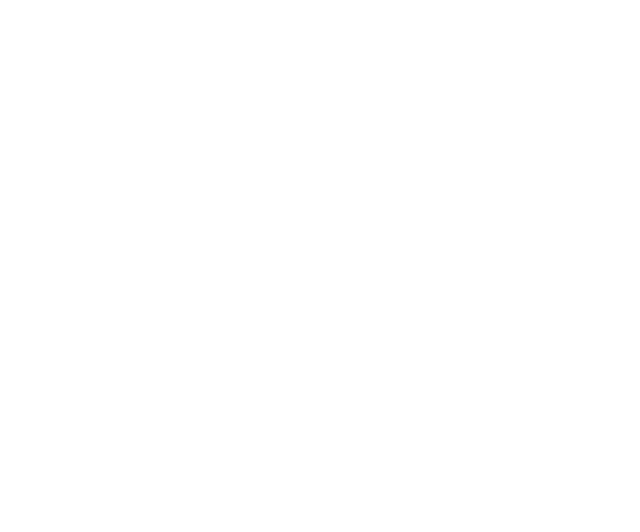
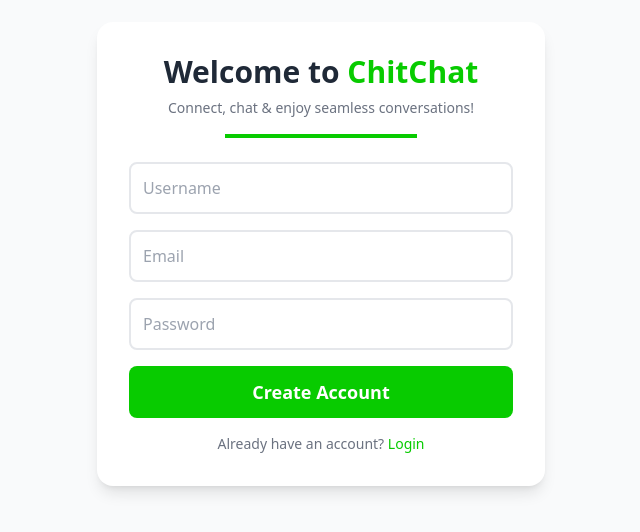
Before and after one commit to Rushwan07/Real-Time-Chatting-App, a React (Vite) app in the folder Frontend/: page /signup in a window 1280 px wide. Before the commit this address had no page. Shown: the part 146-678 px from the top of the page, without its empty margins (319-959 px from the left). Built offline with nearby package versions, Linux system fonts and the light colour scheme.

Commit message:
Changes in Navbar and Login, Signup

```diff
--- a/Frontend/src/App.jsx
+++ b/Frontend/src/App.jsx
@@ -8,6 +8,8 @@ import {
   Route,
   useParams,
 } from "react-router-dom";
+import Signup from "./pages/Signup";
+import Login from "./pages/Login";
 
 function App() {
   const [Id, setId] = useState(null);
@@ -18,6 +20,10 @@ function App() {
   }
   return (
     <Router>
+      <Routes>
+        <Route path="/signup" element={<Signup />} />
+        <Route path="/login" element={<Login />} />
+      </Routes>
       <div className="block lg:hidden">
         <Routes>
           <Route path="/" element={<Mobile />} />
--- a/Frontend/src/components/mobile/navbar.jsx
+++ b/Frontend/src/components/mobile/navbar.jsx
@@ -8,8 +8,15 @@ const Navbar = () => {
         <div className="">
           <h4 className="text-[2rem] font-bold text-[#08CB00]">ChitChat</h4>
         </div>
-        <div className="">
-          <MoreVertOutlinedIcon />
+        <div className="flex items-center gap-3 p-2 bg-white transition-shadow duration-300 cursor-pointer">
+          <h1 className="text-[1.3rem] font-semibold text-gray-800">David</h1>
+          <div className="w-[40px] h-[40px] rounded-full overflow-hidden border-2 border-[#08CB00]">
+            <img
+              className="w-full h-full object-cover"
+              src="https://images.pexels.com/photos/9604299/pexels-photo-9604299.jpeg?_gl=1*xfu4kg*_ga*NjM2NzQyODgxLjE2Njg2MDcxNjc.*_ga_8JE65Q40S6*czE3NTYxMzI1OTckbzU4JGcxJHQxNzU2MTMyNjM2JGoyMSRsMCRoMA.."
+              alt="profile"
+            />
+          </div>
         </div>
       </div>
       <div className="relative w-full">
@@ -19,7 +26,7 @@ const Navbar = () => {
         <input
           type="text"
           placeholder="Search Friend"
-          className="border bg-[#D3DAD9] focus:outline-none w-full h-[50px] rounded-[30px] pl-10 pr-3 placeholder:text-gray-500"
+          className="border bg-[#D3DAD9] focus:outline-none w-full h-[50px] rounded pl-10 pr-3 placeholder:text-gray-500"
         />
       </div>
     </div>
--- /dev/null
+++ b/Frontend/src/pages/Login.jsx
@@ -0,0 +1,54 @@
+import React from "react";
+import { Link } from "react-router-dom";
+
+const Login = () => {
+  return (
+    <div className="flex justify-center items-center min-h-screen bg-gray-50">
+      <div className="bg-white shadow-lg rounded-2xl p-8 w-full max-w-md">
+        {/* Heading */}
+        <div className="text-center">
+          <h1 className="text-3xl font-bold text-gray-800">
+            Welcome to <span className="text-[#08CB00]">ChitChat</span>
+          </h1>
+          <p className="text-gray-500 mt-2 text-sm">
+            Connect, chat & enjoy seamless conversations!
+          </p>
+          <hr className="border-[#08CB00] border-2 mt-4 w-1/2 mx-auto" />
+        </div>
+
+        {/* Form */}
+        <div className="flex flex-col gap-4 mt-6">
+          <input
+            className="w-full border-2 border-gray-200 focus:border-[#08CB00] focus:ring-1 focus:ring-[#08CB00] p-3 rounded-lg outline-none transition-all"
+            type="email"
+            placeholder="Email"
+          />
+          <input
+            className="w-full border-2 border-gray-200 focus:border-[#08CB00] focus:ring-1 focus:ring-[#08CB00] p-3 rounded-lg outline-none transition-all"
+            type="password"
+            placeholder="Password"
+          />
+
+          <button
+            type="submit"
+            className="w-full bg-[#08CB00] text-white py-3 rounded-lg text-lg font-semibold hover:bg-green-600 transition-all"
+          >
+            Login
+          </button>
+        </div>
+
+        {/* Footer */}
+        <p className="text-center text-sm text-gray-500 mt-4">
+          Don't have an account?{" "}
+          <Link to={"/signup"}>
+            <span className="text-[#08CB00] cursor-pointer hover:underline">
+              Create Account
+            </span>
+          </Link>
+        </p>
+      </div>
+    </div>
+  );
+};
+
+export default Login;
--- /dev/null
+++ b/Frontend/src/pages/Signup.jsx
@@ -0,0 +1,59 @@
+import React from "react";
+import { Link } from "react-router-dom";
+
+const Signup = () => {
+  return (
+    <div className="flex justify-center items-center min-h-screen bg-gray-50">
+      <div className="bg-white shadow-lg rounded-2xl p-8 w-full max-w-md">
+        {/* Heading */}
+        <div className="text-center">
+          <h1 className="text-3xl font-bold text-gray-800">
+            Welcome to <span className="text-[#08CB00]">ChitChat</span>
+          </h1>
+          <p className="text-gray-500 mt-2 text-sm">
+            Connect, chat & enjoy seamless conversations!
+          </p>
+          <hr className="border-[#08CB00] border-2 mt-4 w-1/2 mx-auto" />
+        </div>
+
+        {/* Form */}
+        <div className="flex flex-col gap-4 mt-6">
+          <input
+            className="w-full border-2 border-gray-200 focus:border-[#08CB00] focus:ring-1 focus:ring-[#08CB00] p-3 rounded-lg outline-none transition-all"
+            type="text"
+            placeholder="Username"
+          />
+          <input
+            className="w-full border-2 border-gray-200 focus:border-[#08CB00] focus:ring-1 focus:ring-[#08CB00] p-3 rounded-lg outline-none transition-all"
+            type="email"
+            placeholder="Email"
+          />
+          <input
+            className="w-full border-2 border-gray-200 focus:border-[#08CB00] focus:ring-1 focus:ring-[#08CB00] p-3 rounded-lg outline-none transition-all"
+            type="password"
+            placeholder="Password"
+          />
+
+          <button
+            type="submit"
+            className="w-full bg-[#08CB00] text-white py-3 rounded-lg text-lg font-semibold hover:bg-green-600 transition-all"
+          >
+            Create Account
+          </button>
+        </div>
+
+        {/* Footer */}
+        <p className="text-center text-sm text-gray-500 mt-4">
+          Already have an account?{" "}
+          <Link to={"/login"}>
+            <span className="text-[#08CB00] cursor-pointer hover:underline">
+              Login
+            </span>
+          </Link>
+        </p>
+      </div>
+    </div>
+  );
+};
+
+export default Signup;
--- a/Frontend/src/pages/desktop/index.jsx
+++ b/Frontend/src/pages/desktop/index.jsx
@@ -13,7 +13,7 @@ const Desktop = ({ Id, setId }) => {
           <Navbar />
         </div>
 
-        <div className="mt-[120px] ">
+        <div className="mt-[125px] ">
           <DesktopChats setId={setId} />
         </div>
       </div>
--- a/Frontend/src/pages/mobile/index.jsx
+++ b/Frontend/src/pages/mobile/index.jsx
@@ -9,7 +9,7 @@ const Mobile = () => {
           <Navbar />
         </div>
 
-        <div className="mt-[120px]">
+        <div className="mt-[125px]">
           <Chats />
         </div>
       </div>
```
